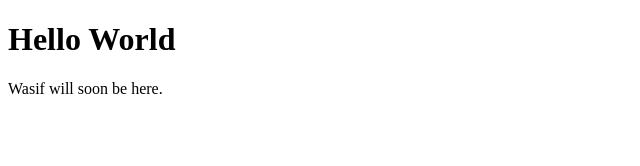
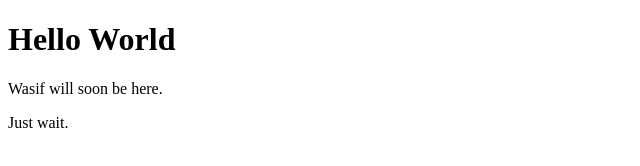
Before and after one commit to malikalamgirian/malikalamgirian.github.io, a plain HTML site: page index.html in a window 1280 px wide. Shown: the full height of the page, 0-640 px from the left. Drawn offline with Linux system fonts and the light colour scheme.

Commit message:
Just wait while it works

```diff
--- a/index.html
+++ b/index.html
@@ -3,5 +3,7 @@
 <body>
 <h1>Hello World</h1>
 <p>Wasif will soon be here.</p>
+
+<p>Just wait.</p>
 </body>
 </html>
```
